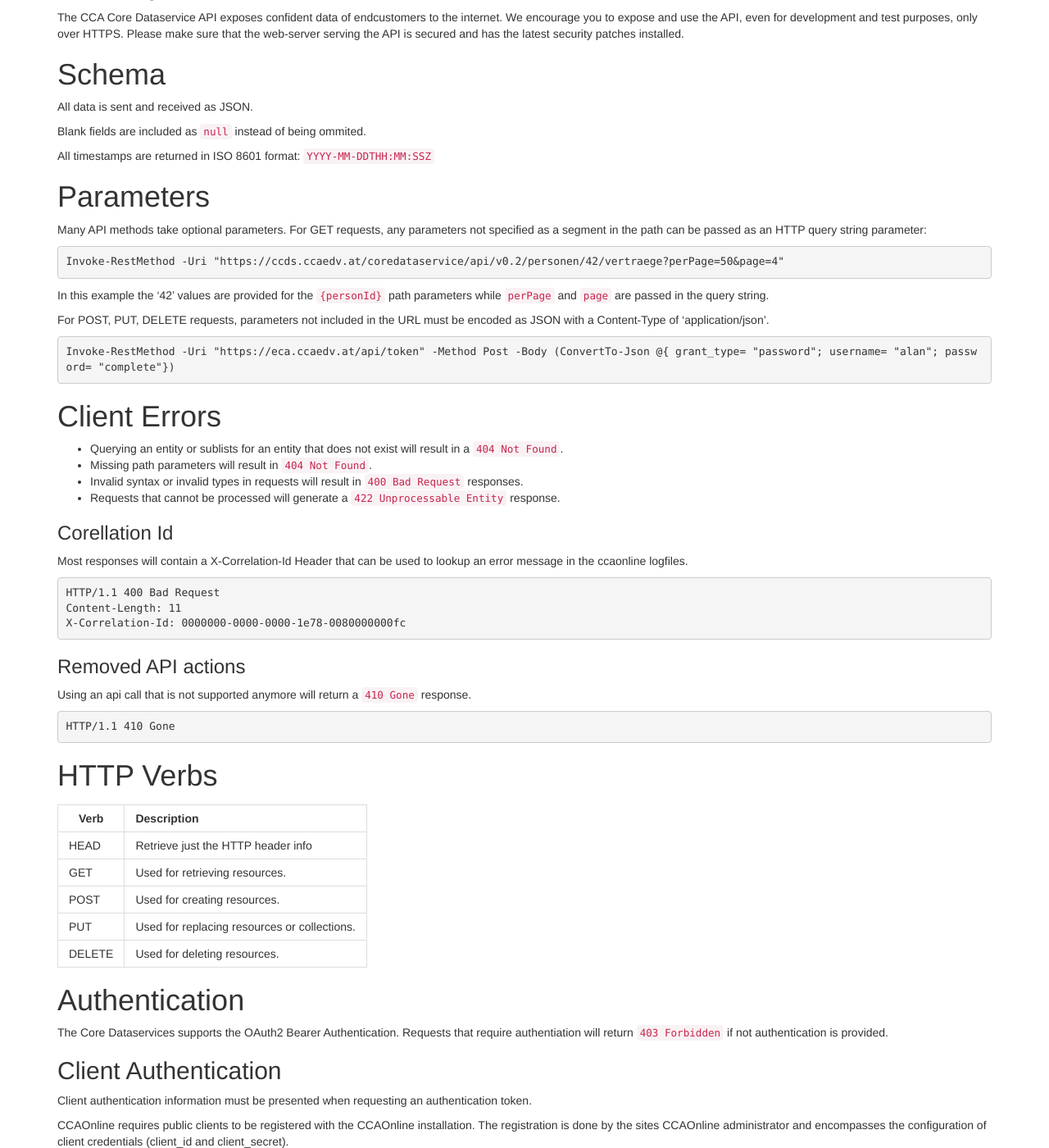
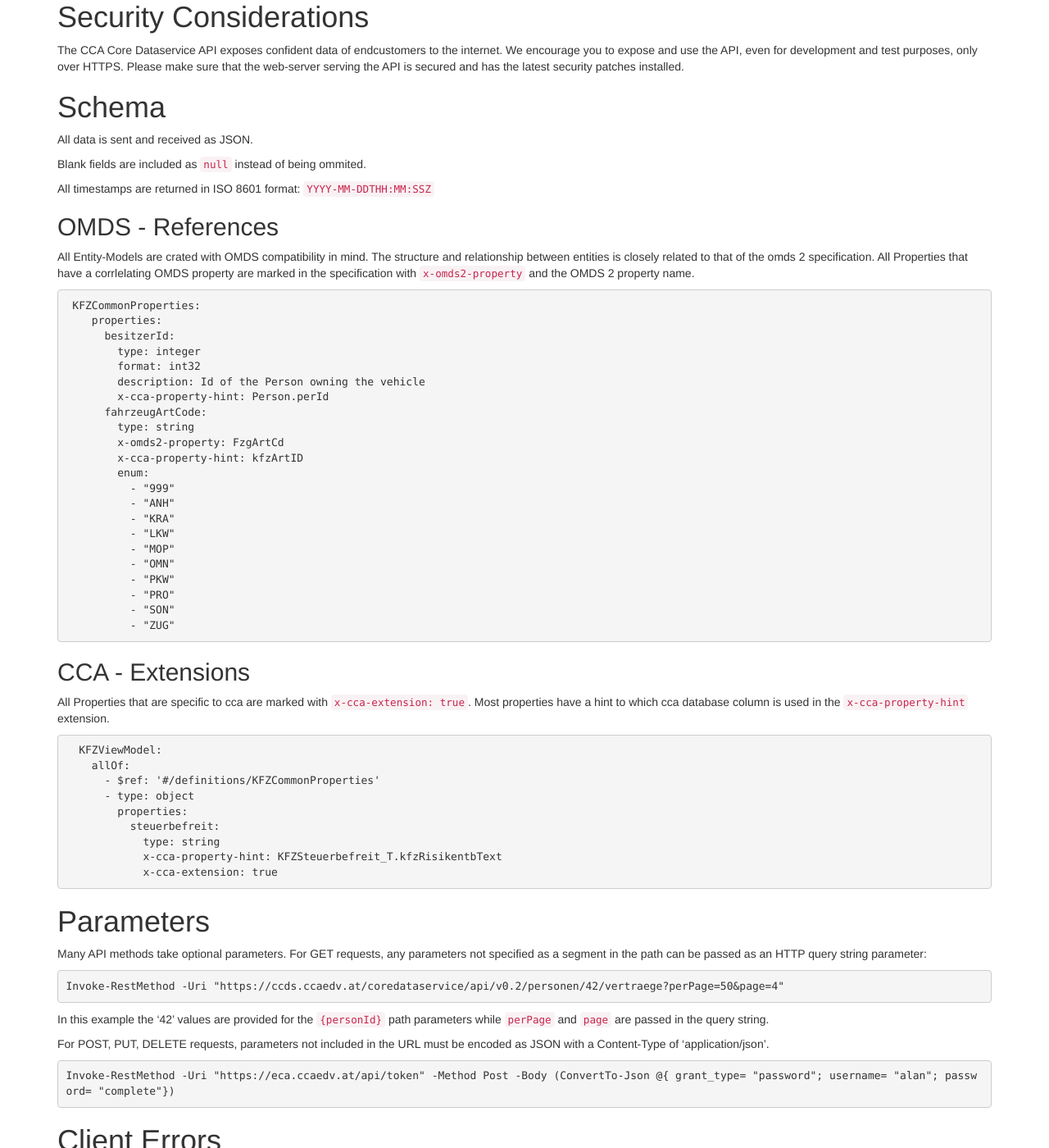
Before and after one commit to togethercca/togethercca.github.io, a Jekyll site: the page built from _pages/ccaCoreDataserviceApi.md, in a window 1280 px wide and 1400 px high, scrolled down 928 px. Shown: the whole window at 82% size. Built offline with Jekyll 4.4.1, drawn with Linux system fonts in a browser that asks for light colours; some of the changed text lies outside the part shown.

Commit message:
Adds explaination for cca-extension, omds2-property

````diff
--- a/_pages/ccaCoreDataserviceApi.md
+++ b/_pages/ccaCoreDataserviceApi.md
@@ -33,6 +33,53 @@ Blank fields are included as `null` instead of being ommited.
 All timestamps are returned in ISO 8601 format:
 `YYYY-MM-DDTHH:MM:SSZ`
 
+## OMDS - References
+All Entity-Models are crated with OMDS compatibility in mind.
+The structure and relationship between entities is closely related to that of the omds 2 specification.
+All Properties that have a corrlelating OMDS property are marked in the specification with `x-omds2-property` and the OMDS 2 property name.
+
+```
+ KFZCommonProperties:
+    properties:
+      besitzerId:
+        type: integer
+        format: int32
+        description: Id of the Person owning the vehicle
+        x-cca-property-hint: Person.perId
+      fahrzeugArtCode:
+        type: string
+        x-omds2-property: FzgArtCd
+        x-cca-property-hint: kfzArtID
+        enum:
+          - "999"
+          - "ANH"
+          - "KRA"
+          - "LKW"
+          - "MOP"
+          - "OMN"
+          - "PKW"
+          - "PRO"
+          - "SON"
+          - "ZUG"
+```
+
+## CCA - Extensions
+All Properties that are specific to cca are marked with `x-cca-extension: true`.
+Most properties have a hint to which cca database column is used in the `x-cca-property-hint` extension.
+
+
+```
+  KFZViewModel:
+    allOf:
+      - $ref: '#/definitions/KFZCommonProperties'
+      - type: object
+        properties:
+          steuerbefreit:
+            type: string
+            x-cca-property-hint: KFZSteuerbefreit_T.kfzRisikentbText
+            x-cca-extension: true
+```
+
 # Parameters
 
 Many API methods take optional parameters. For GET requests, any parameters not specified as a segment in the path can be passed as an HTTP query string parameter:
@@ -56,7 +103,7 @@ Invoke-RestMethod -Uri "https://eca.ccaedv.at/api/token" -Method Post -Body (Con
 * Invalid syntax or invalid types in requests will result in `400 Bad Request` responses.
 * Requests that cannot be processed will generate a `422 Unprocessable Entity` response.
 
-### Corellation Id
+## Corellation Id
 
 Most responses will contain a X-Correlation-Id Header that can be used to lookup an error message in the ccaonline logfiles.
 
@@ -66,7 +113,7 @@ Content-Length: 11
 X-Correlation-Id: 0000000-0000-0000-1e78-0080000000fc
 ```
 
-### Removed API actions
+## Removed API actions
 
 Using an api call that is not supported anymore will return a `410 Gone` response.
 
@@ -86,8 +133,7 @@ HTTP Verbs
 | DELETE | Used for deleting resources.					|
 
 
-Authentication
-==============
+# Authentication
 
 The Core Dataservices supports the OAuth2 Bearer Authentication.
 Requests that require authentiation will return `403 Forbidden` if not authentication is provided.
````
